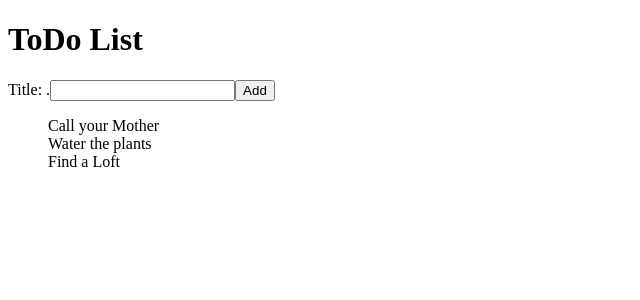
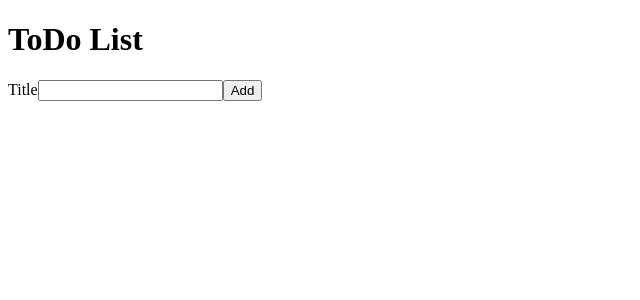
Before and after one commit to Code-the-Dream-School/react-cockatoo, a React (Create React App) app: page / in a window 1280 px wide. Shown: the top 300 px of the page, without its empty margins (0-640 px from the left). Built offline with nearby package versions, Linux system fonts and the light colour scheme; the HTML template or start-up script is replaced by a standard one.

Commit message:
Pushing up for lesson 1-4

```diff
--- a/src/AddTodoForm.js
+++ b/src/AddTodoForm.js
@@ -1,39 +1,47 @@
+import { useState } from 'react';
 import React from 'react';
 
-// This code is a functional component called AddTodoForm that takes a single prop called props.
-// It defines an inner function called handleAddTodo which is passed an event object and does the following:
-// First, it calls event.preventDefault() which prevents the default behavior of the form submission.
-// Then it accesses the value of the input element by its name attribute, and assigns it to a variable todoTitle.
-// Then it calls the props.onAddTodo function, passing the todoTitle variable as an argument. This allows the
-// component to communicate the new todo item to its parent component.
-// Finally, it resets the form by calling event.target.reset().
-// The component then returns a JSX element that renders a <form> element that has an onSubmit event listener
-//attached to the handleAddTodo function defined above. Inside the form, there is a <label> element with htmlFor
-//attribute, an <input> element with id, type and name attribute, and a <button> element with text "Add".
-// So this component is creating a form that takes input and when submitted, it prevents the default behavior
-// of form submission, gets the value of input and passing it to the onAddTodo function that is passed as a prop. It also resets the form after submission.
+//Next updated props to use destructuring
 
+const AddTodoForm = ({ onAddTodo }) => {
+	//Create new state variable named todoTitle with setter setTodoTitle
+	const [todoTitle, setTodoTitle] = useState('');
 
-const AddTodoForm = (props) => {
+	// Above the handleAddTodo function, declare a new function
+	//named handleTitleChange that takes event as a parameter
+	const handleTitleChange = (event) => {
+
+		//First, retrieve the input value from the event object
+		// and store in variable named newTodoTitle
+		const newTodoTitle = event.target.value;
+
+		//  Then, call the state setter setTodoTitle and pass newTodoTitle
+		setTodoTitle(newTodoTitle);
+	};
 
 	const handleAddTodo = (event) => {
 		event.preventDefault();
-    console.log(todoTitle);
-
-		const todoTitle = event.target.title.value;
-
-	props.onAddTodo(todoTitle);
-
-		event.target.reset();
+		// Here we removed the todoTitle variable and updated onAddTodo
+		// callback handler to pass our todoTitle state variable instead
+		onAddTodo({
+			title: todoTitle,
+			id: Date.now(),
+		});
+		setTodoTitle('');
 	};
-
 	return (
 		<div>
 			<form onSubmit={handleAddTodo}>
+				<label htmlFor='todoTitle'>Title</label>
 
-				<label for='todoTitle'>Title: .</label>
-				<input id='todoTitle' type='text' name='title'></input>
-
+				<input
+					id='todoTitle'
+					type='text'
+					name='title'
+					//Add value prop equal to todoTitle from component props
+					value={todoTitle}
+					//Add onChange prop equal to handleTitleChange function reference
+					onChange={handleTitleChange}></input>
 				<button>Add</button>
 			</form>
 		</div>
--- a/src/App.js
+++ b/src/App.js
@@ -1,36 +1,32 @@
-import React from 'react';
+import { useState } from 'react';
 import AddTodoForm from './AddTodoForm';
 import TodoList from './TodoList';
+import React from 'react';
 
 
+const App = () => {
 
-// The App function is a functional component in React that represents the root of the application.
-// It's using the useState hook to create a state variable called newTodo with an initial value of an empty string,
-//and a function called setNewTodo to update the state.
+	// 	Create new state variable named todoList with setter
+	//setTodoList and default value of an empty Array
 
-// The component returns a JSX element that renders the following:
-// A <div> element that acts as the container for the rest of the elements.
-// Inside the <div> element, an <h1> element that displays the text "ToDo List" as the title of the app.
-// A custom component called AddTodoForm which is passed a prop onAddTodo that is set to the setNewTodo function.
-// A <p> element that displays the current value of the newTodo state variable.
-// A custom component called TodoList
-// So this component is creating a ToDo List App that has two custom component,
-//AddTodoForm and TodoList and rendering a h1 element with "ToDo List" as the title and a p element that displays
-// the current state of the variable newTodo and passing the setNewTodo function as prop onAddTodo to AddTodoForm component.
+	const [todoList, setTodoList] = useState([]);
 
-function App() {
-  // Inside the App functional component, above the return statement, create a new state variable named newTodo with update function named setNewTodo
-	const [newTodo, setNewTodo] = React.useState('');
+	// Declare a new function named addTodo that takes newTodo as a parameter
+	const addTodo = (newTodo) => {
+
+		// Call the setTodoList state setter and use the
+		// spread operator to pass the existing Objects in
+		//the todoList Array along with the newTodo Object
+		setTodoList([...todoList, newTodo]);
+	};
 
 	return (
 		<div>
 			<h1>ToDo List</h1>
-			<AddTodoForm onAddTodo={setNewTodo} />
- {/* Below the <AddTodoForm /> component, add a paragraph element that displays the value of newTodo variable */}
-			<p>{newTodo}</p>
-			<TodoList />
+			<AddTodoForm onAddTodo={addTodo} />
+			<TodoList todoList={todoList} />
 		</div>
 	);
-}
+};
 
 export default App;
--- a/src/TodoList.js
+++ b/src/TodoList.js
@@ -1,44 +1,15 @@
 import React from 'react';
 import TodoListItem from './TodoListItem';
 
-// This code defines a functional component called TodoList that renders a list of to-do items.
-// It starts by defining a constant variable todoList which is an array of JavaScript objects that
-// represents the to-do items. Each object has id and title properties.// The TodoList component returns a JSX
- //element that renders a <div> element that contains an unordered // list <ul> element.// Inside the <ul> element,
- //it uses the map() function to iterate over the todoList array and render a //  custom component called TodoListItem
-// for each item in the array.// The TodoListItem component is passed two props: key and todo. The key prop is set to the
- //id of the to-do item,//  and the todo prop is set to the entire to-do item object.//  The component exports the TodoList
- // component as the default export, which allows it to be imported and used in//  other parts of the application.// So this
- // component is creating a  list of to-do items by using the todoList array and passing it to the map() function // that iterates
-  //over the array and render a component TodoListItem for each item in the array. It also passing two props
-//  to the component TodoListItem which is key and todo and export the component as the default export.
 
-let todoList =[
-  {
-   id: 1,
-    title: "Call your Mother",
-      },
-  {
-   id: 2,
-    title: "Water the plants",
+// Passed todoList state as a prop named todoList to the TodoList component
+//Change todoList to reference props instead of the hard-coded variable
 
-   },
-  {
-     id: 3,
-     title: "Find a Loft",
-
-   },
-   ];
-
-const TodoList = () => {
+//Next - update props to use destructuring
+const TodoList = ({ todoList }) => {
 	return (
 		<div>
-
-      {/* c.	  Inside the map() method, use the TodoListItem component
-i.	  Pass key as a prop equal to the id of the todo object
-ii.	  Pass todo as a prop */}
-
-        <ul style={{ listStyleType: 'none' }}>
+			<ul>
 				{todoList.map((todo) => (
 					<TodoListItem key={todo.id} todo={todo} />
 				))}
--- a/src/TodoListItem.js
+++ b/src/TodoListItem.js
@@ -1,27 +1,10 @@
 import React from 'react';
 
-
-// This code defines a functional component called TodoListItem that takes a single prop called props.
-// The component returns a JSX element that renders a <div> element that contains a <li> element. Inside
-//  the <li> element it renders the title property of the props.todo object.The TodoListItem component takes
-//   a single prop, props which is passed from the parent component. The props object has a single property
-//    todo which is an object containing the title and id of the Todo item.The component exports the TodoListItem
-//    component as the default export, which allows it to be imported and used in other parts of the application.
-// So this component is rendering the title of the to-do item passed as a prop props.todo.title in a li element and
-// exports the component as the default export.
-
-
-// 5 Create a new functional React component
-// a.	  Import React from "react" npm package
-// b.	  Declare a function named TodoListItem
-// c.	  Export TodoListItem function as default module
-
-const TodoListItem = (props) => {
+// Next - updated props to use destructuring
+const TodoListItem = ({ todo }) => {
 	return (
 		<div>
-
-
-			<li> {props.todo.title} </li>
+			<li> {todo.title} </li>
 		</div>
 	);
 };
```
